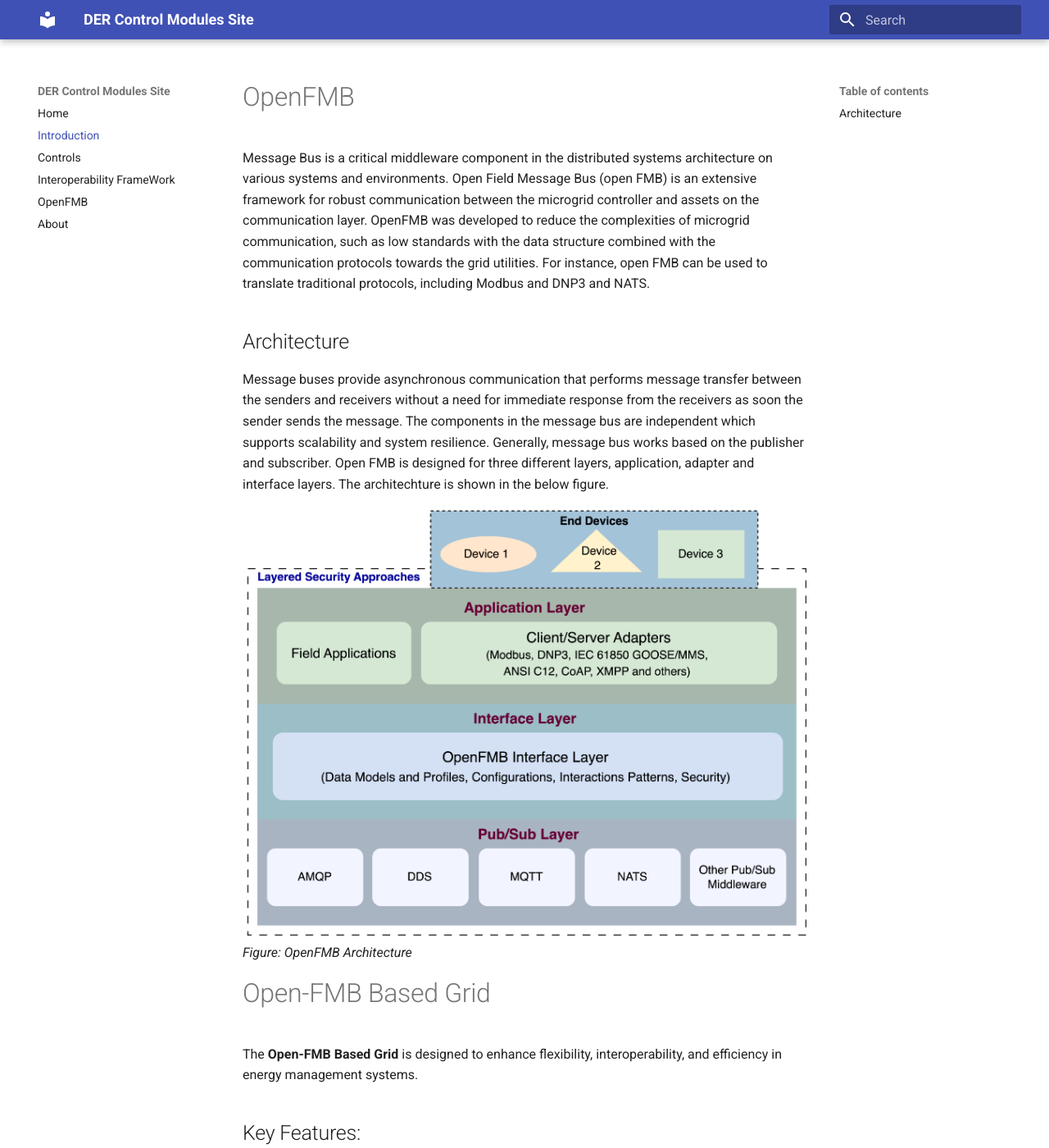
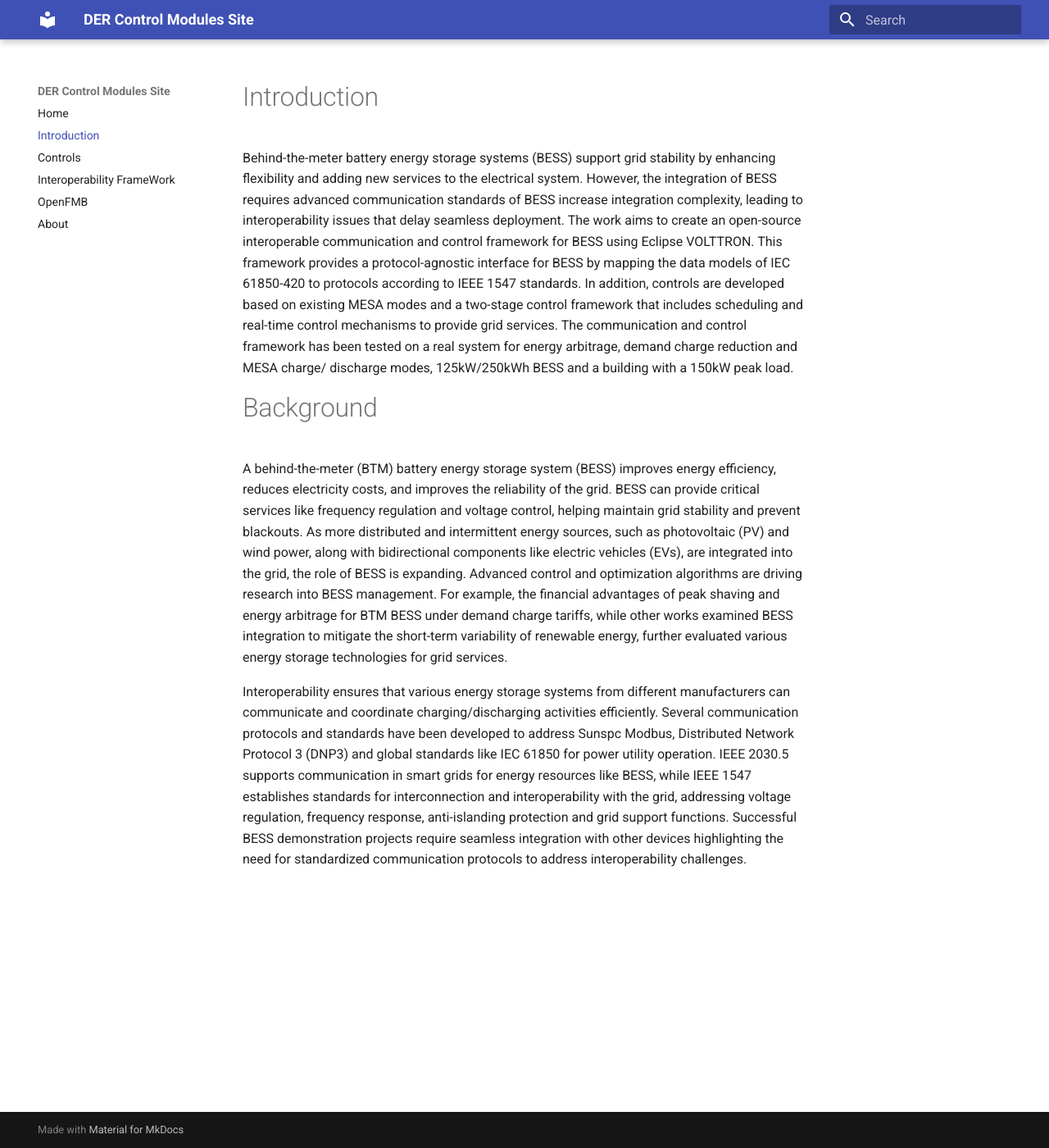
Before and after one commit to der-control-modules/der-control-modules.github.io, an MkDocs documentation site: the page built from docs/intro.md, in a window 1280 px wide and 1400 px high. Shown: the whole window at 82% size. Built offline with MkDocs 1.6.1 and Material for MkDocs 9.7.7, drawn with Linux system fonts in a browser that asks for light colours; some of the changed text lies outside the part shown.

Commit message:
Added intro.md content

```diff
--- a/docs/intro.md
+++ b/docs/intro.md
@@ -1,35 +1,9 @@
-# OpenFMB
+# Introduction
 
-Message Bus is a critical middleware component in the distributed systems architecture on various systems and environments. Open Field Message Bus (open FMB) is an extensive framework for robust communication between the microgrid controller and assets on the communication layer. OpenFMB was developed to reduce the complexities of microgrid communication, such as low standards with the data structure combined with the communication protocols towards the grid utilities. For instance, open FMB can be used to translate traditional protocols, including Modbus and DNP3 and NATS.
+Behind-the-meter battery energy storage systems (BESS) support grid stability by enhancing flexibility and adding new services to the electrical system. However, the integration of BESS requires advanced communication standards of BESS increase integration complexity, leading to interoperability issues that delay seamless deployment. The work aims to create an open-source interoperable communication and control framework for BESS using Eclipse VOLTTRON. This framework provides a protocol-agnostic interface for BESS by mapping the data models of IEC 61850-420 to protocols according to IEEE 1547 standards. In addition, controls are developed based on existing MESA modes and a two-stage control framework that includes scheduling and real-time control mechanisms to provide grid services. The communication and control framework has been tested on a real system for energy arbitrage, demand charge reduction and MESA charge/ discharge modes, 125kW/250kWh BESS and a building with a 150kW peak load.
 
-## Architecture
+# Background
 
-Message buses provide asynchronous communication that performs message transfer between the senders and receivers without a need for immediate response from the receivers as soon the sender sends the message. The components in the message bus are independent which supports scalability and system resilience. Generally, message bus works based on the publisher and subscriber. Open FMB is designed for three different layers, application, adapter and interface layers. The architechture is shown in the below figure.
+A behind-the-meter (BTM) battery energy storage system (BESS) improves energy efficiency, reduces electricity costs, and improves the reliability of the grid. BESS can provide critical services like frequency regulation and voltage control, helping maintain grid stability and prevent blackouts. As more distributed and intermittent energy sources, such as photovoltaic (PV) and wind power, along with bidirectional components like electric vehicles (EVs), are integrated into the grid, the role of BESS is expanding. Advanced control and optimization algorithms are driving research into BESS management. For example, the financial advantages of peak shaving and energy arbitrage for BTM BESS under demand charge tariffs, while other works examined BESS integration to mitigate the short-term variability of renewable energy, further evaluated various energy storage technologies for grid services.
 
-![alt text](image.png)
-*Figure: OpenFMB Architecture*
-
-
-
-# Open-FMB Based Grid
-
-The **Open-FMB Based Grid** is designed to enhance flexibility, interoperability, and efficiency in energy management systems.
-
-## Key Features:
-
-![alt text](image-1.png)
-*Figure: OpenFMB Key Features and Properties*
-
-1. **Distributed and Decentralized Architecture**: The Open-FMB framework is built upon a distributed and decentralized architecture, promoting localized decision-making and minimizing reliance on centralized control systems. This structure allows for enhanced adaptability and rapid response to changing conditions in the energy landscape.
-
-2. **Event-Driven Communication**: The communication model is event-driven, utilizing a **publish-subscribe** mechanism that facilitates asynchronous message exchanges. This model allows devices to send and receive updates efficiently, ensuring real-time responsiveness.
-
-3. **Interoperability**: The framework emphasizes **interoperability** among diverse devices and systems by leveraging **open standards** such as DDS (Data Distribution Service) and MQTT (Message Queuing Telemetry Transport). This ensures that equipment from various manufacturers can work together seamlessly.
-
-4. **Scalability**: Open-FMB is designed for **high scalability**, allowing the system to grow and adapt without compromising performance. This is crucial in accommodating the increasing number of edge devices and data sources as the energy grid evolves.
-
-5. **Reliability and Peer-to-Peer Resilience**: With a focus on **reliability**, the Open-FMB architecture provides mechanisms for **secure messaging** between devices. The peer-to-peer structure enhances resilience, allowing for uninterrupted communication even if individual components fail.
-
-6. **Support for Edge Devices**: The architecture supports a wide range of **edge devices**, facilitating the integration of sensors, controllers, and other local elements that can actively participate in energy management and monitoring.
-
-7. **Distributed Decision Making**: By enabling **distributed decision-making**, the Open-FMB Grid supports more efficient and localized responses to grid conditions, allowing for quicker adjustments based on real-time data.
+Interoperability ensures that various energy storage systems from different manufacturers can communicate and coordinate charging/discharging activities efficiently. Several communication protocols and standards have been developed to address Sunspc Modbus, Distributed Network Protocol 3 (DNP3) and global standards like IEC 61850 for power utility operation. IEEE 2030.5 supports communication in smart grids for energy resources like BESS, while IEEE 1547 establishes standards for interconnection and interoperability with the grid, addressing voltage regulation, frequency response, anti-islanding protection and grid support functions. Successful BESS demonstration projects require seamless integration with other devices highlighting the need for standardized communication protocols to address interoperability challenges.
```
